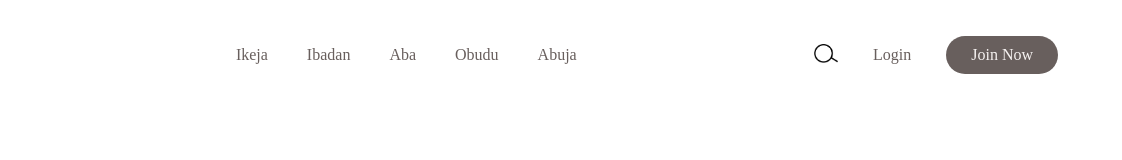
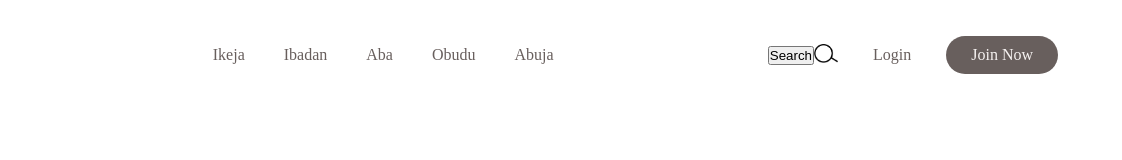
Before and after one commit to WebExplorrrer/travel-yay-, a plain HTML site: page index.html in a window 1280 px wide. Shown: the full height of the page, 158-1280 px from the left. Drawn offline with Linux system fonts and the light colour scheme.

Commit message:
Update index.html

```diff
--- a/index.html
+++ b/index.html
@@ -26,6 +26,7 @@
           </nav>
 
           <div class="groupeddiv">
+               <input type="submit" value="Search" placeholder="Search...">
                <div  class="lens"><img src="./ASSETS/LENS.png" alt="search lens" class="lensimage"></div>
                <a href="">Login</a>
                <a href="" class="joinbutton">Join Now</a>
```
